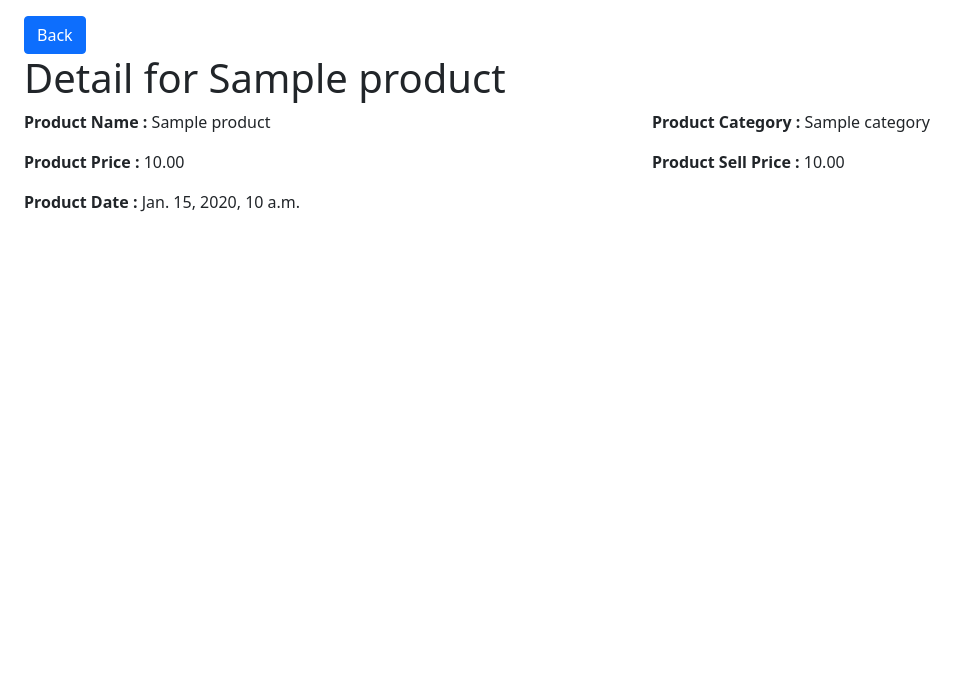
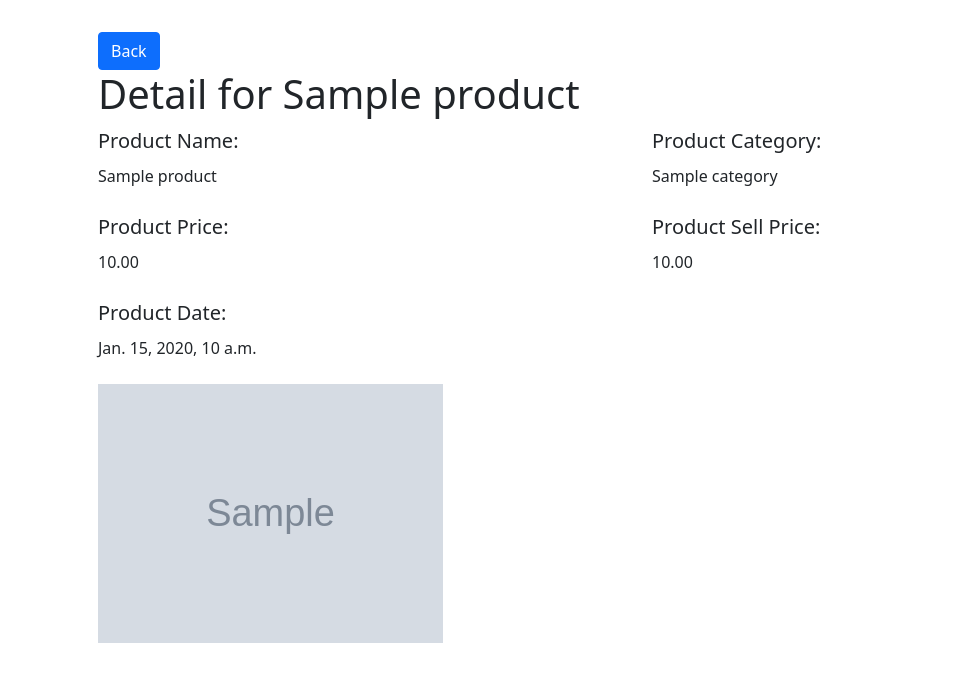
Before and after one commit to ShreyCitrusbug/task_assignment, a Django app: page /product/00000000-0000-0000-0000-000000000001 in a window 1280 px wide. Shown: the top 682 px of the page, without its empty margins (0-969 px from the left). Run offline with Django 4.2, Linux system fonts and the light colour scheme; tables that the repository leaves empty hold one stand-in row (values such as "Sample post"); grey boxes marked "Sample" are stand-in pictures.

Commit message:
HTML changes in details page

```diff
--- a/test_assignment/interface/Templates/product_detail.html
+++ b/test_assignment/interface/Templates/product_detail.html
@@ -8,10 +8,11 @@
         <meta name="description" content="">
         <meta name="viewport" content="width=device-width, initial-scale=1">
         <link href="https://cdn.jsdelivr.net/npm/bootstrap@5.0.2/dist/css/bootstrap.min.css" rel="stylesheet" integrity="sha384-EVSTQN3/azprG1Anm3QDgpJLIm9Nao0Yz1ztcQTwFspd3yD65VohhpuuCOmLASjC" crossorigin="anonymous">
+        <link rel="stylesheet" href={% static 'css/common.css' %}>
     </head>
     <body>
-        <div class="py-3 px-4">
-            <div class="d-flex align-items-center justify-content-between">
+        <div class="container">
+            <div class="my-4 px-3 py-2">
                 <div class="rw_dashboard_box_wrapper">
                     <button class="btn btn-primary"><a class="text-white text-decoration-none" href="{% url 'product:product_list' %}">Back</a></button>
                     <div class="admin_header agency_header">
@@ -21,20 +22,44 @@
                     </div>
                     <div class="row">
                         <div class="col-lg-6 col-md-6">
-                            <p><strong>Product Name : </strong><span>{{product.name}}</span></p>
+                            <label class="fs-5 lh-1.5 text-dark mb-2">Product Name:</label>
+                            <div class="mb-4 product-input">
+                                {{product.name}}
+                            </div>
                         </div>
                         <div class="col-lg-6 col-md-6">
-                            <p><strong>Product Category : </strong><span>{{product.category}}</span></p>
+                            <label class="fs-5 lh-1.5 text-dark mb-2">Product Category:</label>
+                            <div class="mb-4 product-input">
+                                {{product.category}}
+                            </div>
                         </div>
                         <div class="col-lg-6 col-md-6">
-                             <p><strong>Product Price : </strong><span>{{product.price}}</span></p>
+                            <label class="fs-5 lh-1.5 text-dark mb-2">Product Price:</label>
+                            <div class="mb-4 product-input">
+                                {{product.price}}
+                            </div>
                         </div>
                         <div class="col-lg-6 col-md-6">
-                            <p><strong>Product Sell Price : </strong><span>{{product.sell_price}}</span></p>
+                            <label class="fs-5 lh-1.5 text-dark mb-2">Product Sell Price:</label>
+                            <div class="mb-4 product-input">
+                                {{product.sell_price}}
+                            </div>
                         </div>
                         <div class="col-lg-6 col-md-6">
-                            <p><strong>Product Date : </strong><span>{{product.created_at}}</span></p>
+                            <label class="fs-5 lh-1.5 text-dark mb-2">Product Date:</label>
+                            <div class="mb-4 product-input">
+                                {{product.created_at}}
+                            </div>
                         </div>
+                        <div class="col-12">
+                        <div class="row">
+                            {% for product_image in product_images %}
+                                <div class="col-4">
+                                    <img class="product-image gap-2" src={{product_image.image.url}}>
+                                </div>
+                            {% endfor %}
+                        </div>
+                        <div>
                     </div>
                 </div>
             </div>
--- a/test_assignment/interface/product_management/views.py
+++ b/test_assignment/interface/product_management/views.py
@@ -153,3 +153,12 @@ class ProductDetailView(DetailView):
     model = Product
     template_name = 'product_detail.html'
     context_object_name = 'product'
+    product_images_app_services = ProductImagesAppServices()
+
+    def get_context_data(self, *args, **kwargs):
+        context = super(ProductDetailView, self).get_context_data(
+            *args, **kwargs)
+        context['product_images'] = self.product_images_app_services.filter_product_images_by_product_id(
+            product_id=self.object.id
+        )
+        return context
```
Also changed, not shown: test_assignment/interface/Templates/product_update.html (line endings or trailing spaces).
